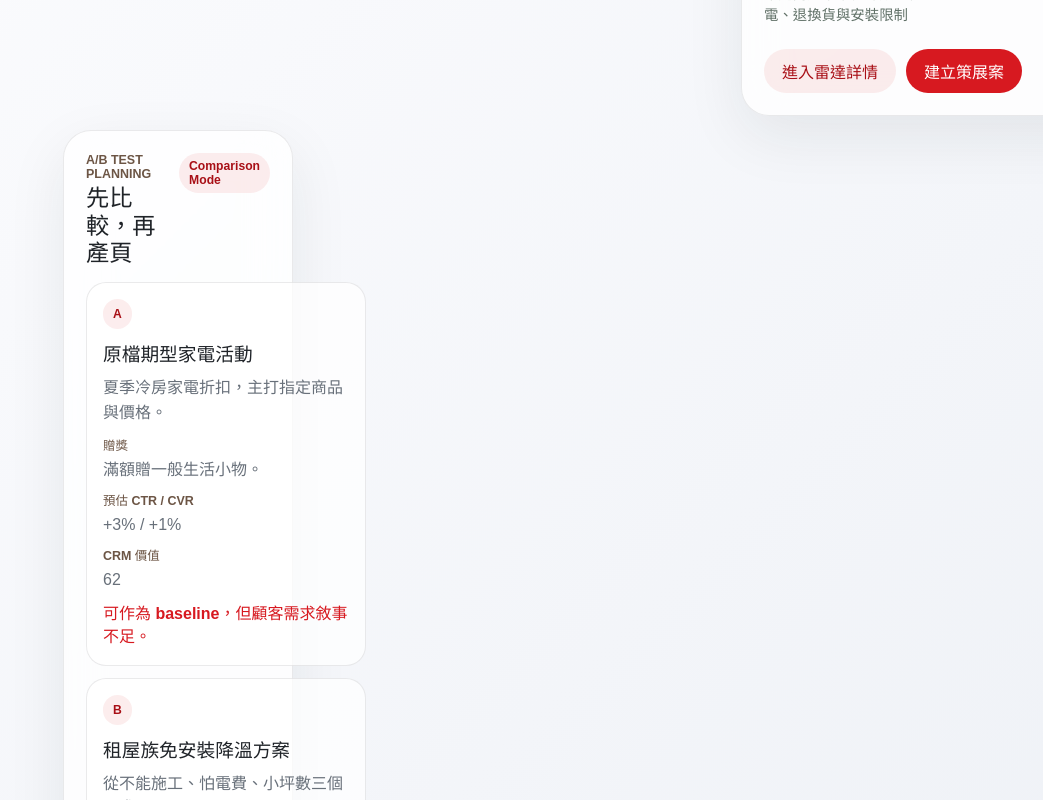
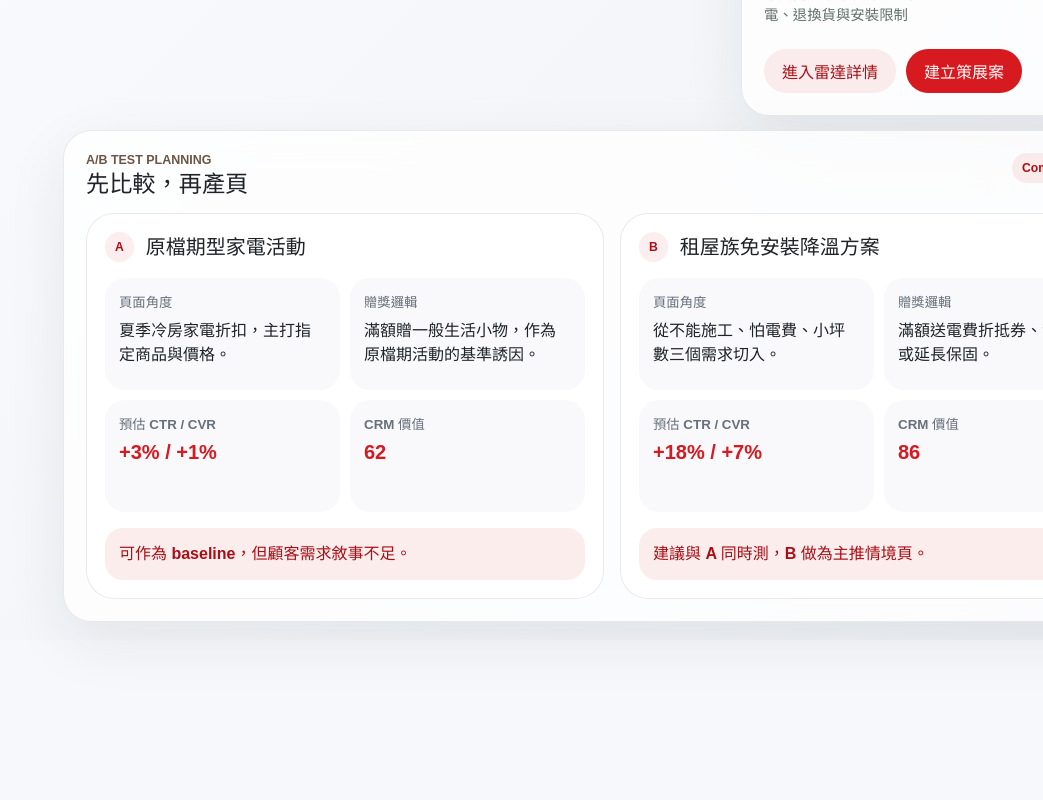
Before and after one commit to Iveslee00/SKMBI, a Next.js app: page / in a window 1280 px wide. Shown: the part 1020-1820 px from the top of the page, without its empty margins (237-1280 px from the left). After the commit the page ends 1660 px from the top, so only its background shows below. Built offline with nearby package versions, Linux system fonts and the light colour scheme.

Commit message:
Fix dashboard comparison layout

```diff
--- a/src/app/globals.css
+++ b/src/app/globals.css
@@ -1371,6 +1371,8 @@ pre {
   .module-nav,
   .case-workflow nav,
   .ab-grid,
+  .ab-compare-grid,
+  .compare-matrix,
   .metric-strip,
   .project-board,
   .builder-hub {
@@ -1631,6 +1633,89 @@ button:focus-visible,
   gap: 8px;
 }
 
+.dashboard-comparison {
+  grid-column: 1 / -1;
+}
+
+.ab-compare-grid {
+  display: grid;
+  grid-template-columns: repeat(2, minmax(0, 1fr));
+  gap: 16px;
+}
+
+.ab-compare-grid article {
+  min-width: 0;
+  display: grid;
+  gap: 16px;
+  padding: 18px;
+  border: 1px solid var(--line);
+  border-radius: var(--radius-lg);
+  background: rgba(255, 255, 255, 0.74);
+}
+
+.ab-compare-grid header {
+  display: flex;
+  min-width: 0;
+  align-items: center;
+  gap: 12px;
+}
+
+.ab-compare-grid h3,
+.ab-compare-grid p {
+  margin: 0;
+}
+
+.ab-compare-grid h3 {
+  font-size: 1.25rem;
+  line-height: 1.2;
+  text-wrap: balance;
+}
+
+.compare-matrix {
+  display: grid;
+  grid-template-columns: repeat(2, minmax(0, 1fr));
+  gap: 10px;
+}
+
+.compare-matrix div {
+  min-width: 0;
+  min-height: 112px;
+  display: grid;
+  align-content: start;
+  gap: 8px;
+  padding: 14px;
+  border-radius: var(--radius-md);
+  background: rgba(248, 249, 252, 0.86);
+}
+
+.compare-matrix small {
+  color: var(--muted);
+  font-weight: 900;
+}
+
+.compare-matrix p {
+  color: var(--ink);
+  line-height: 1.55;
+}
+
+.compare-matrix strong {
+  color: var(--brand-red);
+  font-size: 1.25rem;
+  font-variant-numeric: tabular-nums;
+}
+
+.ab-compare-grid footer {
+  min-height: 52px;
+  display: flex;
+  align-items: center;
+  padding: 12px 14px;
+  border-radius: 18px;
+  background: var(--soft-red);
+  color: var(--brand-red-dark);
+  font-weight: 900;
+  line-height: 1.45;
+}
+
 .generated-page {
   overflow: hidden;
 }
--- a/src/components/platform.tsx
+++ b/src/components/platform.tsx
@@ -165,7 +165,7 @@ export function DashboardPage() {
           </div>
         </section>
 
-        <section className="module-card comparison-panel">
+        <section className="module-card comparison-panel dashboard-comparison">
           <div className="module-card-head">
             <div>
               <p className="eyebrow">A/B Test Planning</p>
@@ -173,29 +173,34 @@ export function DashboardPage() {
             </div>
             <span className="mode-pill">Comparison Mode</span>
           </div>
-          <div className="ab-grid">
+          <div className="ab-compare-grid">
             {variants.map((variant) => (
               <article key={variant.label}>
-                <span className="variant-label">{variant.label}</span>
-                <h3>{variant.name}</h3>
-                <p>{variant.pageAngle}</p>
-                <dl>
+                <header>
+                  <span className="variant-label">{variant.label}</span>
+                  <h3>{variant.name}</h3>
+                </header>
+                <div className="compare-matrix">
                   <div>
-                    <dt>贈獎</dt>
-                    <dd>{variant.rewardAngle}</dd>
+                    <small>頁面角度</small>
+                    <p>{variant.pageAngle}</p>
                   </div>
                   <div>
-                    <dt>預估 CTR / CVR</dt>
-                    <dd>
-                      +{variant.projectedCtrLift}% / +{variant.projectedCvrLift}%
-                    </dd>
+                    <small>贈獎邏輯</small>
+                    <p>{variant.rewardAngle}</p>
                   </div>
                   <div>
-                    <dt>CRM 價值</dt>
-                    <dd>{variant.crmValue}</dd>
+                    <small>預估 CTR / CVR</small>
+                    <strong>
+                      +{variant.projectedCtrLift}% / +{variant.projectedCvrLift}%
+                    </strong>
                   </div>
-                </dl>
-                <strong>{variant.recommendation}</strong>
+                  <div>
+                    <small>CRM 價值</small>
+                    <strong>{variant.crmValue}</strong>
+                  </div>
+                </div>
+                <footer>{variant.recommendation}</footer>
               </article>
             ))}
           </div>
--- a/src/data/mockStudio.ts
+++ b/src/data/mockStudio.ts
@@ -211,7 +211,7 @@ export const comparisonVariants: ComparisonVariant[] = [
     label: "A",
     name: "原檔期型家電活動",
     pageAngle: "夏季冷房家電折扣，主打指定商品與價格。",
-    rewardAngle: "滿額贈一般生活小物。",
+    rewardAngle: "滿額贈一般生活小物，作為原檔期活動的基準誘因。",
     projectedCtrLift: 3,
     projectedCvrLift: 1,
     marginImpact: "中",
```
Also changed, not shown: 1 other file (tests, documents, lock files or other folders).
